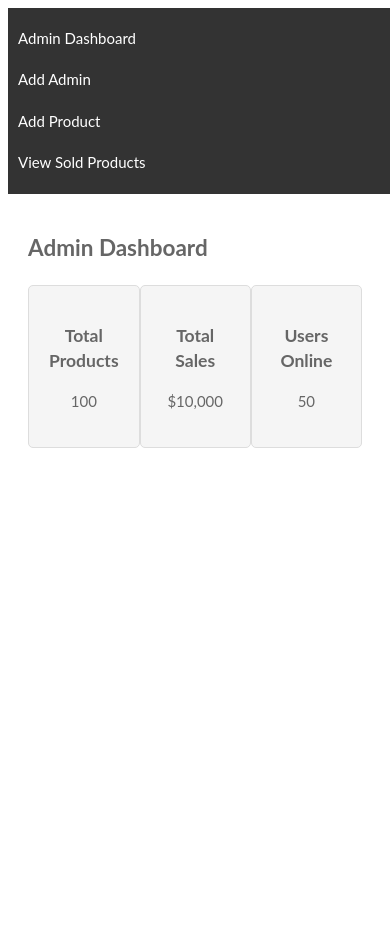
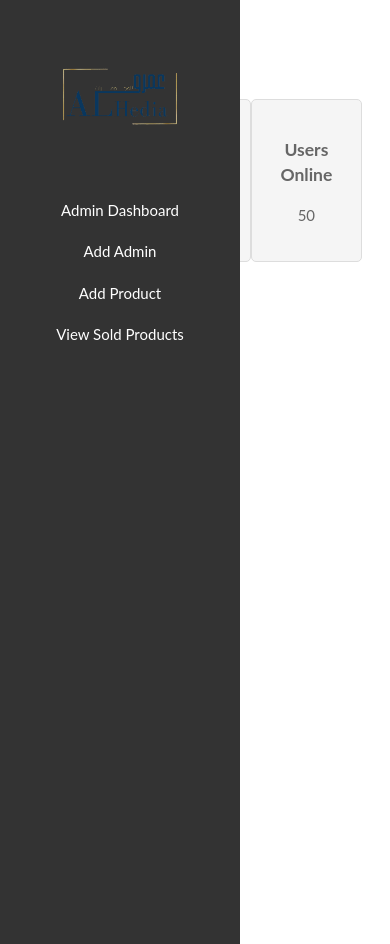
Before and after one commit to Magdy372/jewelary_project, a PHP site: page /admin.php in a window 390 px wide. Run offline with PHP 8.4, Linux system fonts and the light colour scheme.

Commit message:
add logo in the admin page and update in navbar

```diff
--- a/admin.php
+++ b/admin.php
@@ -7,7 +7,7 @@
         .navbar {
             width: 200px;
             height: 100%;
-            background-color: #333;
+            background-color: #bebe44;
             position: fixed;
             left: 0;
             top: 0;
@@ -63,21 +63,39 @@
             }
 
             .navbar {
-                width: 100%;
-                height: auto;
-                position: static;
-                padding: 10px;
-            }
+        width: 200px;
+        height: 100%;
+        background-color: #333;
+        position: fixed;
+        left: 0;
+        top: 0;
+        color: white;
+        padding: 20px;
+        display: flex;
+        flex-direction: column; /* Stack logo and links vertically */
+        align-items: center; /* Center content horizontally */
+    }
 
             .content {
                 margin-left: 0;
             }
         }
+
+        .logo {
+        width: 150px; /* Adjust the width for a larger logo */
+        height: auto; /* Maintain the aspect ratio */
+        margin-bottom: 20px; /* Add spacing between logo and links */
+    }
+
+    @media (max-width: 768px) {
+        /* ... Your existing responsive CSS ... */
+    }
     </style>
 </head>
 <body>
 
-    <div class="navbar">
+   <div class="navbar">
+        <img src="alhedia.png" alt="Jewelry Website Logo" class="logo"> <!-- Logo inside the navbar -->
         <a href="admin.php">Admin Dashboard</a>
         <a href="add_admin.php">Add Admin</a>
         <a href="add_product.php">Add Product</a>
```
Also changed, not shown: alhedia.png (added).
